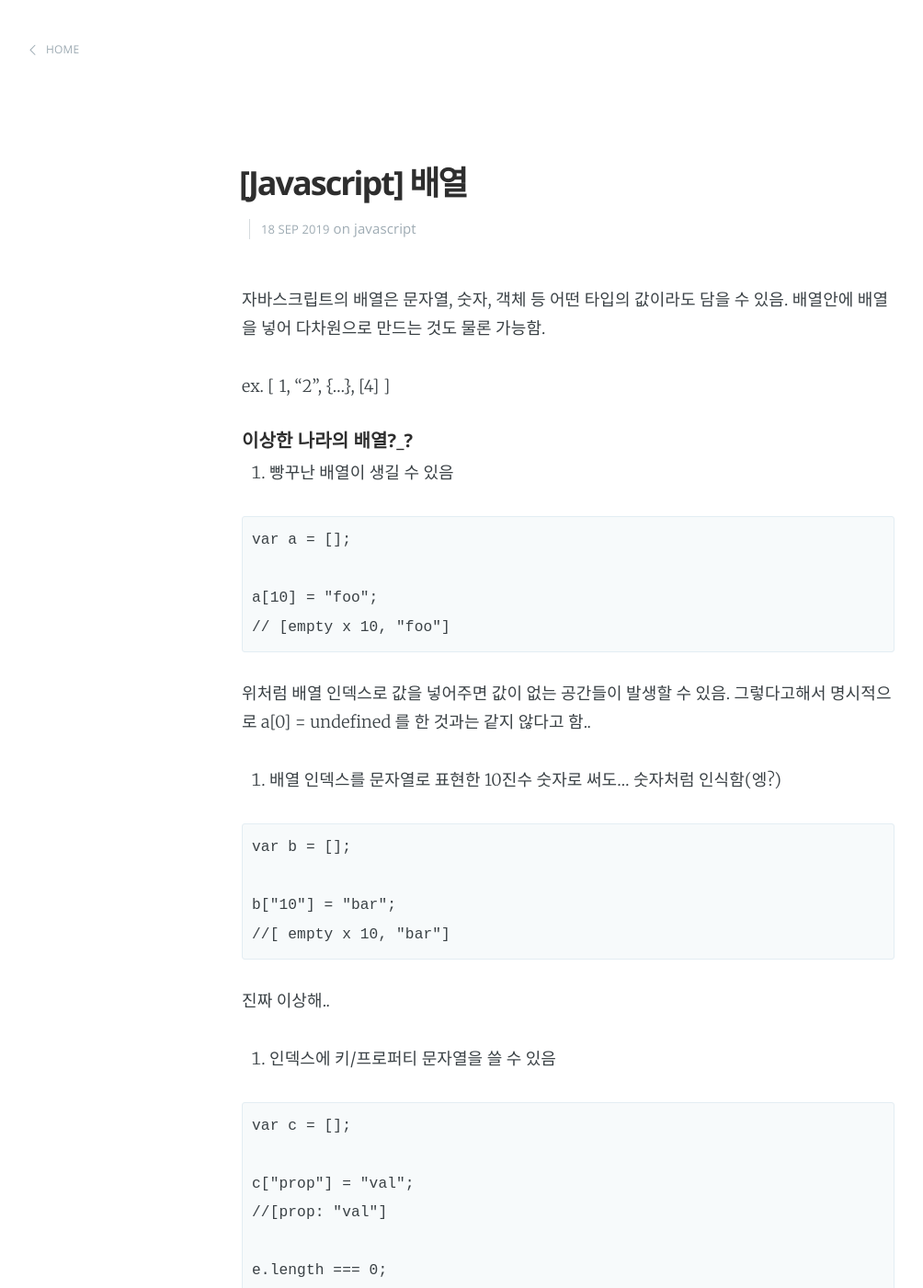
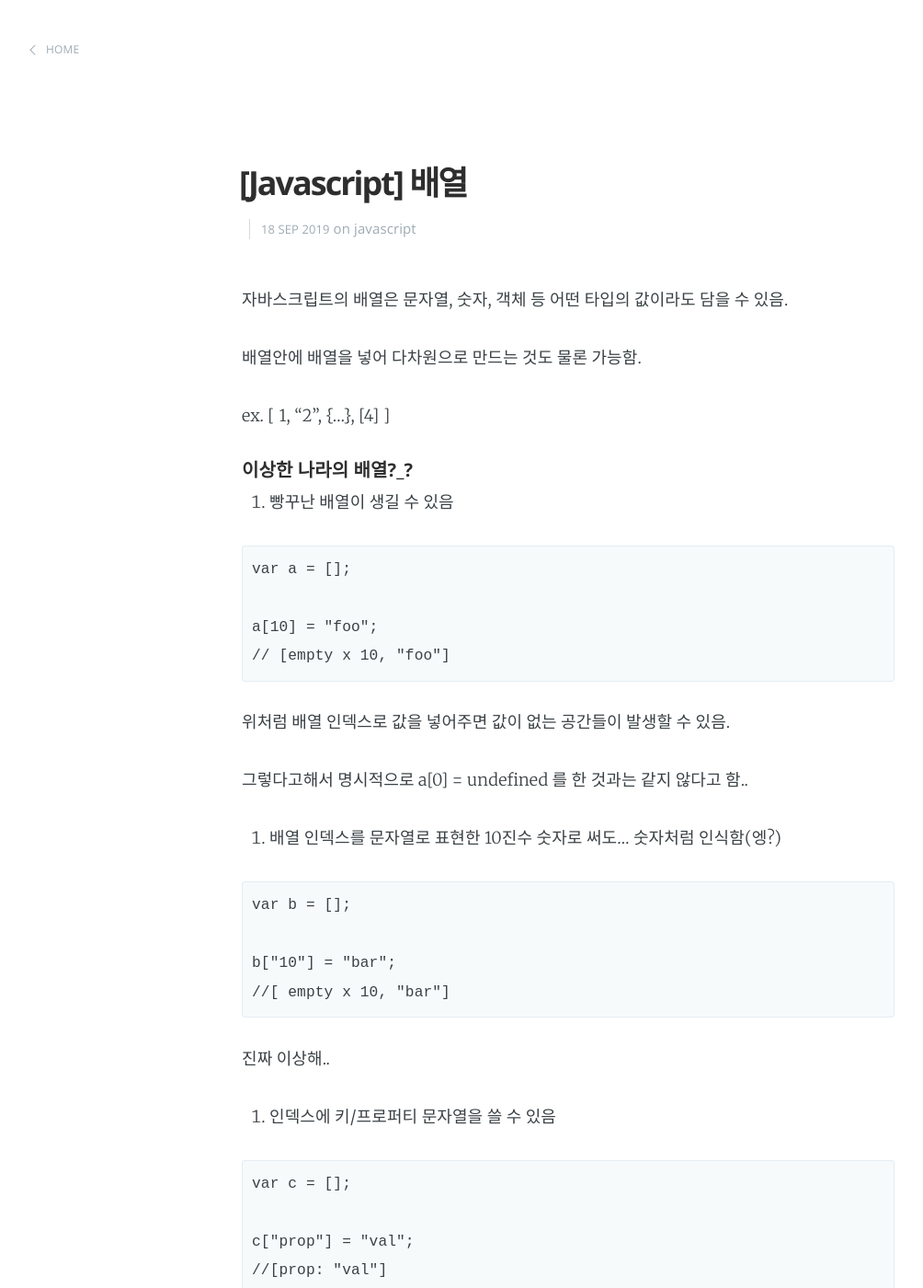
Before and after one commit to SY-MOON/sy-moon.github.io, a Jekyll site: the page built from _posts/2019-09-17-javascript-array.md, in a window 1280 px wide and 1400 px high. Shown: the whole window at 92% size, without its empty margins (22-1026 px from the left). Built offline with Jekyll 4.4.1, drawn with Linux system fonts in a browser that asks for light colours; our own code applies the rules of GitHub Pages for plain Markdown files; some of the changed text lies outside the part shown.

```diff
--- a/_posts/2019-09-17-javascript-array.md
+++ b/_posts/2019-09-17-javascript-array.md
@@ -5,6 +5,7 @@ categories: javascript
 ---
 
 자바스크립트의 배열은 문자열, 숫자, 객체 등 어떤 타입의 값이라도 담을 수 있음.
+
 배열안에 배열을 넣어 다차원으로 만드는 것도 물론 가능함.
 
 ex. [ 1, "2", {...}, [4] ]
@@ -21,6 +22,7 @@ a[10] = "foo";
 </code></pre>
 
 위처럼 배열 인덱스로 값을 넣어주면 값이 없는 공간들이 발생할 수 있음.
+
 그렇다고해서 명시적으로 a[0] = undefined 를 한 것과는 같지 않다고 함..
 
 
@@ -46,6 +48,8 @@ e.length === 0;
 //true
 </code></pre>
 
-왜냐하면, 배열도 객체이니까
+왜냐하면, 배열도 객체이니까!
+
 근데 이렇게 추가한 것은 length에서 잡히지 않음
+
 알 수 없다 증맬..
```
